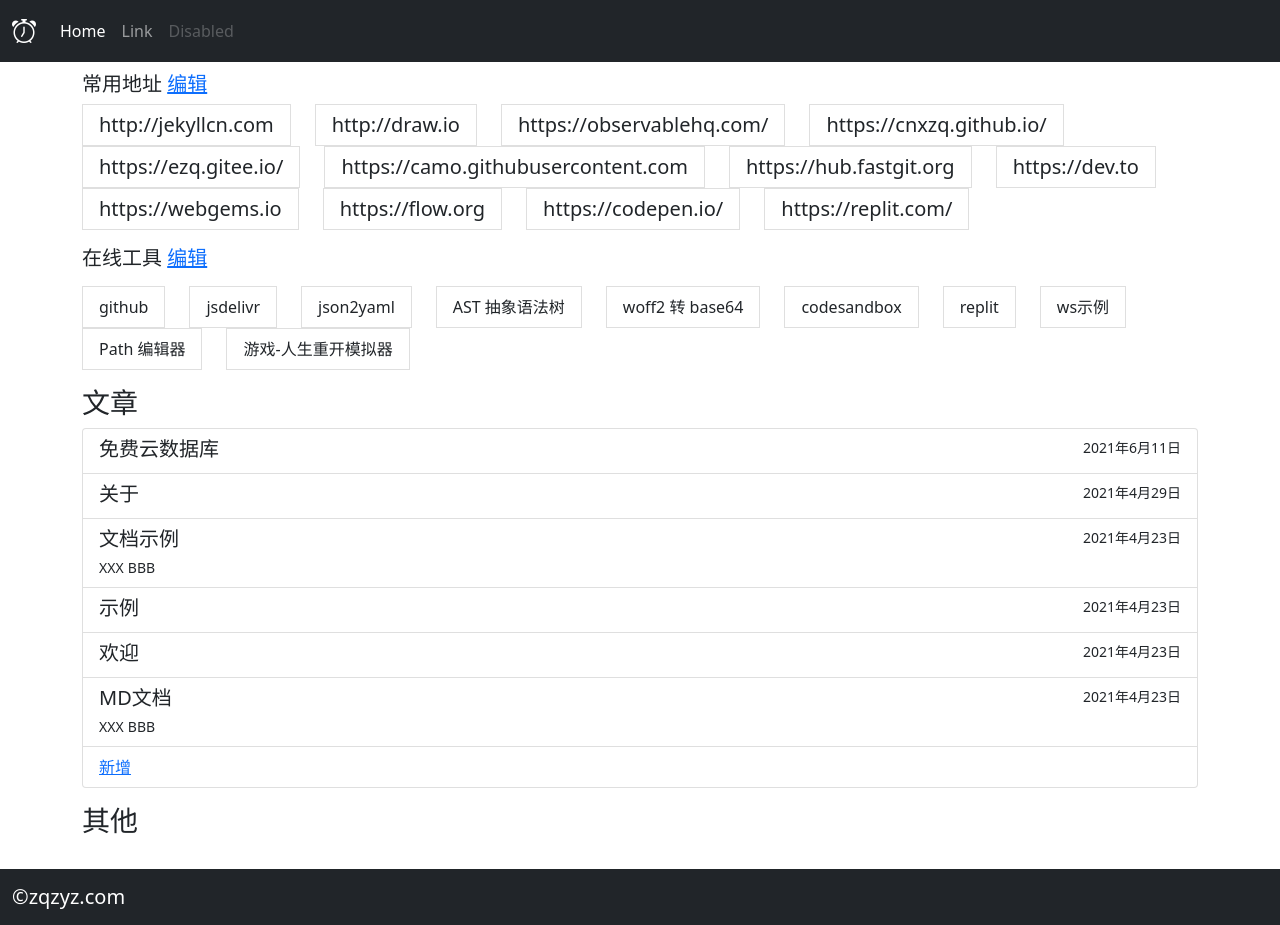
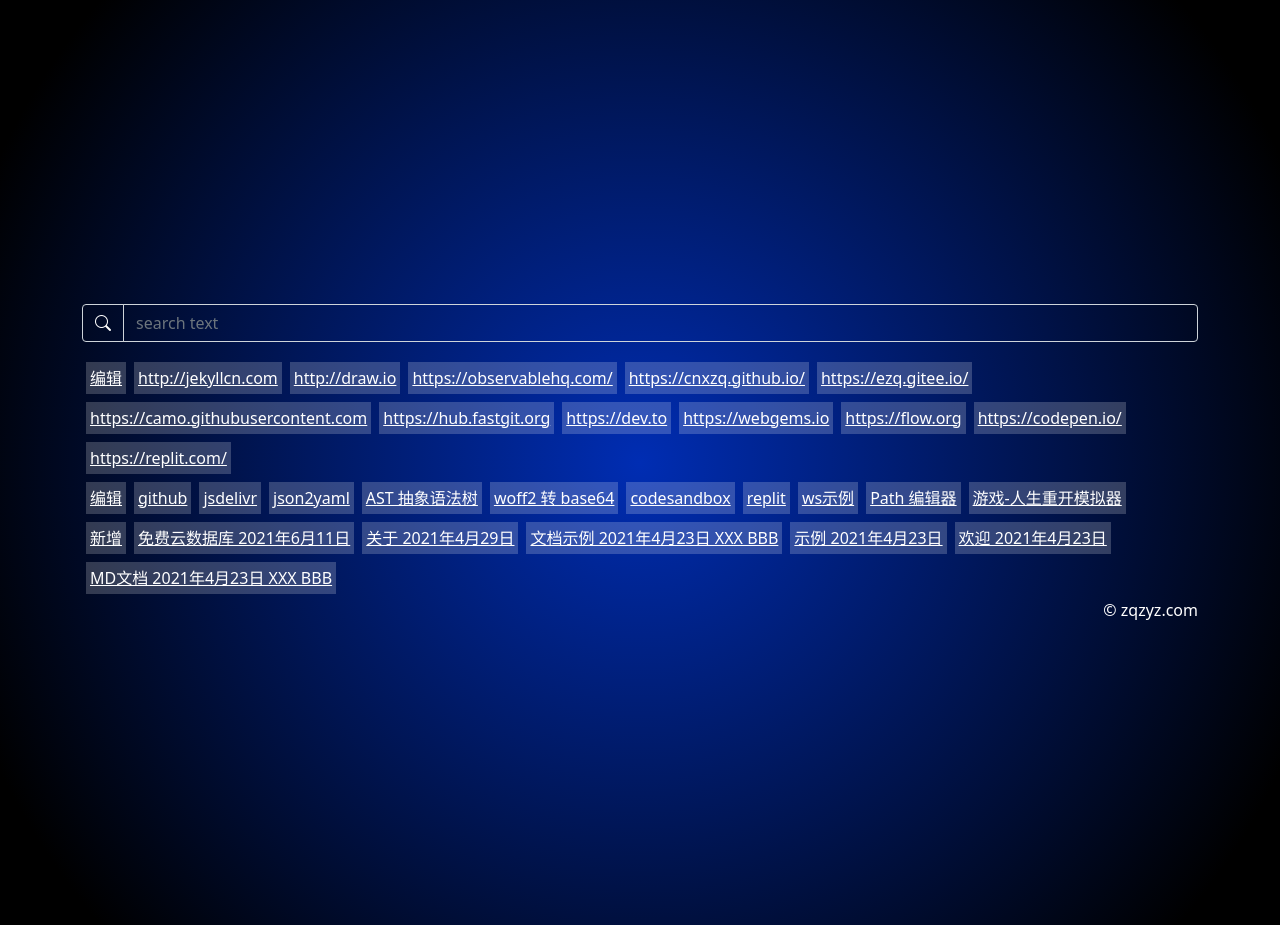
Before and after one commit to oft/oft.github.io, a Jekyll site: the page built from index.html, in a window 1280 px wide and 925 px high. Built offline with Jekyll 4.4.1, drawn with Linux system fonts in a browser that asks for light colours; nearby versions of some CDN libraries.

Commit message:
update index

```diff
--- a/_layouts/default.html
+++ b/_layouts/default.html
@@ -11,17 +11,72 @@
 
   <link rel="canonical" href="https://getbootstrap.com/docs/5.0/examples/navbar-fixed/">
 
+  <link rel="stylesheet" href="https://cdn.jsdelivr.net/npm/bootstrap-icons@1.8.1/font/bootstrap-icons.css" integrity="sha256-rzXMaro05QBd53CZ36ctTBp3FdKN3Ow0P0gDHcjLCLw=" crossorigin="anonymous">
+  <!-- Bootstrap core CSS -->
+  <link rel="stylesheet" href="https://cdn.jsdelivr.net/npm/bootstrap@5.1.3/dist/css/bootstrap.min.css">
+
+  <meta name="theme-color" content="#7952b3">
+  <style>
+
+    :root {
+      --bs-blue: #0d6efd;
+      --bs-indigo: #6610f2;
+      --bs-purple: #6f42c1;
+      --bs-pink: #d63384;
+      --bs-red: #dc3545;
+      --bs-orange: #fd7e14;
+      --bs-yellow: #ffc107;
+      --bs-green: #198754;
+      --bs-teal: #20c997;
+      --bs-cyan: #0dcaf0;
+      --bs-white: #fff;
+      --bs-gray: #6c757d;
+      --bs-gray-dark: #343a40;
+      --bs-primary: #0d6efd;
+      --bs-secondary: #6c757d;
+      --bs-success: #198754;
+      --bs-info: #0dcaf0;
+      --bs-warning: #ffc107;
+      --bs-danger: #dc3545;
+      --bs-light: #f8f9fa;
+      --bs-dark: #212529;
+      --bs-font-sans-serif: system-ui,-apple-system,"Segoe UI",Roboto,"Helvetica Neue",Arial,"Noto Sans","Liberation Sans",sans-serif,"Apple Color Emoji","Segoe UI Emoji","Segoe UI Symbol","Noto Color Emoji";
+      --bs-font-monospace: SFMono-Regular,Menlo,Monaco,Consolas,"Liberation Mono","Courier New",monospace;
+      --bs-gradient: linear-gradient(180deg, rgba(255, 255, 255, 0.15), rgba(255, 255, 255, 0));
+  }
 
 
-  <!-- Bootstrap core CSS -->
-  <link rel="stylesheet" href="https://cdn.jsdelivr.net/npm/bootstrap@5.0.0-beta3/dist/css/bootstrap.min.css"
-    integrity="sha256-DU9iQBJ89dHP2iyusCg++0ych55DAx8QL6P8CYU64bI=" crossorigin="anonymous">
-    <link rel="stylesheet" href="https://cdn.jsdelivr.net/npm/bootstrap-icons@1.4.1/font/bootstrap-icons.css">
-  <meta name="theme-color" content="#7952b3">
+    html,body{
+      height: 100%;
+    }
+    body{
+      background:radial-gradient(circle,#002db3 ,#000000 90%,#000000 100%);
+      color:#fff;
+      display: flex;
+      align-content: center;
+      align-items: center;
+    }
 
-
-  <style>
-
+    a{
+      color:#fff;
+      display:inline-block;
+      padding:4px;
+      background-color:#fff3;
+      margin:4px;
+      transition: background-color 0.2s,color 0.2s;
+    }
+    a:hover,a.filtered{
+      color:#000;
+      background-color:#fff;
+    }
+    .container .input-group-text{
+      background-color:transparent;
+      color:#fff;
+    }
+    .container .form-control{
+      background-color:transparent;
+      color:#fff;
+    }
 
     .bd-placeholder-img {
       font-size: 1.125rem;
@@ -37,14 +92,25 @@
       }
     }
   </style>
+
+  <style>
+    .list{
+      display:flex;
+    }
+
+    .list-item{
+
+    }
+  </style>
 </head>
 
 <body>
 
   {{ content }}
+  <script src="https://cdn.jsdelivr.net/npm/vue@3.2.31/dist/vue.global.js" integrity="sha256-T3nUjmQxnOjzHxjuh3cHG9MpgOURumsZOuLHDQTef9I=" crossorigin="anonymous"></script>
+<!--
+  <script src="https://cdn.jsdelivr.net/npm/vue@3.2.31/dist/vue.global.prod.js" integrity="sha256-2ndwnHC+N2Yt4HwOAdoyAb6R6u9Ddt+R3TBGij6U35Q=" crossorigin="anonymous"></script> -->
 
-  <script src="https://cdn.jsdelivr.net/npm/bootstrap@5.0.0-beta3/dist/js/bootstrap.min.js"
-    integrity="sha256-G72xkTLOzlEDwKKRngkyDtxmh6s4efw7sdKPDw+l1F8=" crossorigin="anonymous"></script>
 </body>
 
 </html>
--- a/_layouts/platform.html
+++ b/_layouts/platform.html
@@ -3,43 +3,23 @@ layout: default
 title: 前端资源
 ---
 
-<style>
-body {
-    padding-top: 4.5rem;
-    padding-bottom: 4.5rem;
-}
-</style>
-
-
-  <nav class="navbar navbar-expand-md navbar-dark fixed-top bg-dark">
-    <div class="container-fluid">
-      <a class="navbar-brand" href="{{ site.baseurl }}/">
-        <i class="bi-alarm" style="font-size: 1.5rem; "></i>
-      </a>
-      <button class="navbar-toggler" type="button" data-bs-toggle="collapse" data-bs-target="#navbarCollapse"
-        aria-controls="navbarCollapse" aria-expanded="false" aria-label="Toggle navigation">
-        <span class="navbar-toggler-icon"></span>
-      </button>
-      <div class="collapse navbar-collapse" id="navbarCollapse">
-        <ul class="navbar-nav me-auto mb-2 mb-md-0">
-          <li class="nav-item">
-            <a class="nav-link active" aria-current="page" href="#">Home</a>
-          </li>
-          <li class="nav-item">
-            <a class="nav-link" href="#">Link</a>
-          </li>
-          <li class="nav-item">
-            <a class="nav-link disabled" href="#" tabindex="-1" aria-disabled="true">Disabled</a>
-          </li>
-        </ul>
-      </div>
+<!-- <header class="navbar navbar-dark sticky-top bg-dark flex-md-nowrap p-0 shadow">
+  <a class="navbar-brand col-md-3 col-lg-2 me-0 px-3" href="#">Company name</a>
+  <button class="navbar-toggler position-absolute d-md-none collapsed" type="button" data-bs-toggle="collapse" data-bs-target="#sidebarMenu" aria-controls="sidebarMenu" aria-expanded="false" aria-label="Toggle navigation">
+    <span class="navbar-toggler-icon"></span>
+  </button>
+  <input class="form-control form-control-dark w-100" type="text" placeholder="Search" aria-label="Search">
+  <div class="navbar-nav">
+    <div class="nav-item text-nowrap">
+      <a class="nav-link px-3" href="#">Sign out</a>
     </div>
-  </nav>
+  </div>
+</header> -->
 
   {{ content }}
 
-  <nav class="navbar fixed-bottom navbar-expand-sm navbar-dark bg-dark">
+  <!-- <nav class="navbar fixed-bottom navbar-expand-sm navbar-dark bg-dark">
     <div class="container-fluid">
       <div class="navbar-brand">©zqzyz.com</div>
     </div>
-  </nav>
+  </nav> -->
--- a/index.html
+++ b/index.html
@@ -2,84 +2,66 @@
 layout: platform
 title: 前端资源
 ---
-<!--div class="row">
-    {% for post in site.posts %}
+<div id="app" class="container">
+  <div class="input-group mb-3">
+    <span class="input-group-text" id="basic-addon1">
+      <i class="bi bi-search"></i>
+    </span>
+    <input v-model="search" id="txtSearch" type="text" class="form-control"
+    placeholder="search text" aria-label="search text" aria-describedby="basic-addon1">
+  </div>
+  <a class="button" target="_blank" href="https://github.com/oft/oft.github.io/edit/main/_data/link.yml">编辑</a>
 
-    <div class="col-sm-3">
-      <div class="card">
-        <div class="card-body">
-          <h5 class="card-title">{{ post.title }}</h5>
-          <p class="card-text">
-            <span class="date">{{ post.date | date_to_string }}</span> <a href="{{ site.baseurl }}{{ post.url }}">{{ post.title }}</a>
-          </p>
-          <a href="#" class="btn btn-primary">使用</a>
-        </div>
-      </div>
-    </div>
-    {% endfor %}
-</div-->
-
-<main class="container">
-  <h5>常用地址
-    <a class="button" target="_blank" href="https://github.com/oft/oft.github.io/edit/main/_data/link.yml">编辑</a>
-  <h5
-  <p>
-  <div class="row">
   {% for link in site.data.link %}
-    <div class="col-auto">
-      <a href="{{link}}" target="_blank" class="list-group-item list-group-item-action" aria-current="true">
+  <a href="{{link}}" class="link-item" :class="{filtered:checkText('{{link}}')}" target="_blank">
     {{ link }}
   </a>
-    </div>
   {% endfor %}
-  </div>
-</p>
 
-  <h5>在线工具
+  <br>
   <a class="button" target="_blank" href="https://github.com/oft/oft.github.io/edit/main/_data/tool.yml">编辑</a>
-  </h5>
-  <p>
-  <div class="row">
   {% for group in site.data.tool %}
-  <!--h5>{{group.title}}</h5-->
     {% for link in group.children %}
-    <div class="col-auto">
-      <a href="{{link.url}}" target="_blank" class="list-group-item list-group-item-action" aria-current="true">
+    <a href="{{link.url}}" :class="{filtered:checkTool({url:'{{link.url}}',title:'{{link.title}}'})}" target="_blank" aria-current="true">
       {{ link.title }}
     </a>
-    </div>
     {% endfor %}
   {% endfor %}
-  </div>
 
-</p>
 
-<p>
-  <h3>
-    文章
-  </h3>
-  <div class="list-group">
+  <br>
+  <a class="button" target="_blank" href="https://github.com/oft/oft.github.io/new/main/_posts">新增</a>
   {% for post in site.posts %}
-    <a href="{{ site.baseurl }}{{ post.url }}" class="list-group-item list-group-item-action" aria-current="true">
-      <div class="d-flex w-100 justify-content-between">
-        <h5 class="mb-1">{{ post.title }}</h5>
-        <small>{{ post.date | date:"%Y年%-m月%d日" }}</small>
-      </div>
-      <!--p class="mb-1">{{ post.excerpt }}</p-->
+  <a href="{{ site.baseurl }}{{ post.url }}">
+    {{ post.title }} {{ post.date | date:"%Y年%-m月%d日" }}
 
     {% for tag in post.tags %}
-      <small style="maring:auto 0.5rem;">{{tag}}</small>
+    {{tag}}
     {% endfor %}
   </a>
   {% endfor %}
-    <div class="list-group-item d-flex justify-content-between align-items-start">
-      <a class="button" target="_blank" href="https://github.com/oft/oft.github.io/new/main/_posts">新增</a>
+  <div style="text-align:right;">© zqzyz.com</div>
 </div>
 
-  </div>
-  </p>
 
-  <p>
-    <h3>其他</h3>
-  </p>
-</main>
+<script>
+  const Controller = {
+    data() {
+      return {
+        search: ''
+      }
+    },
+    methods:{
+      checkText(item){
+        return (this.search && item && item.indexOf(this.search)>-1) || false
+      },
+      checkTool(item){
+        return this.checkText(item.url) || this.checkText(item.title)
+      }
+    }
+  }
+
+  window.addEventListener('load',function(){
+    Vue.createApp(Controller).mount('#app')
+  })
+</script>
```
Also changed, not shown: tool/data.html (added, +72 -0 lines), tool/data2.html (added, +55 -0 lines). Lines whose indentation alone changed are shown as unchanged.
